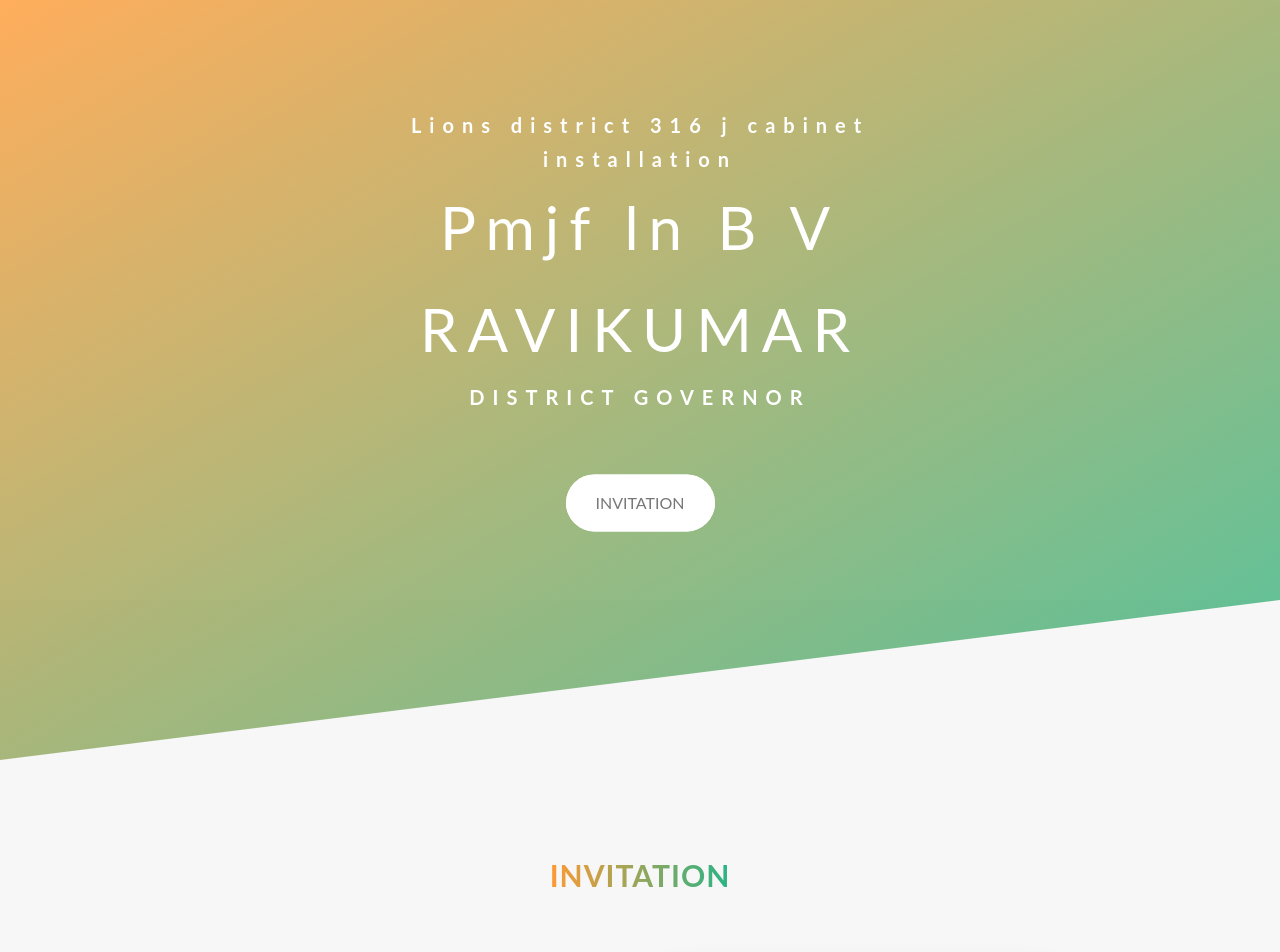
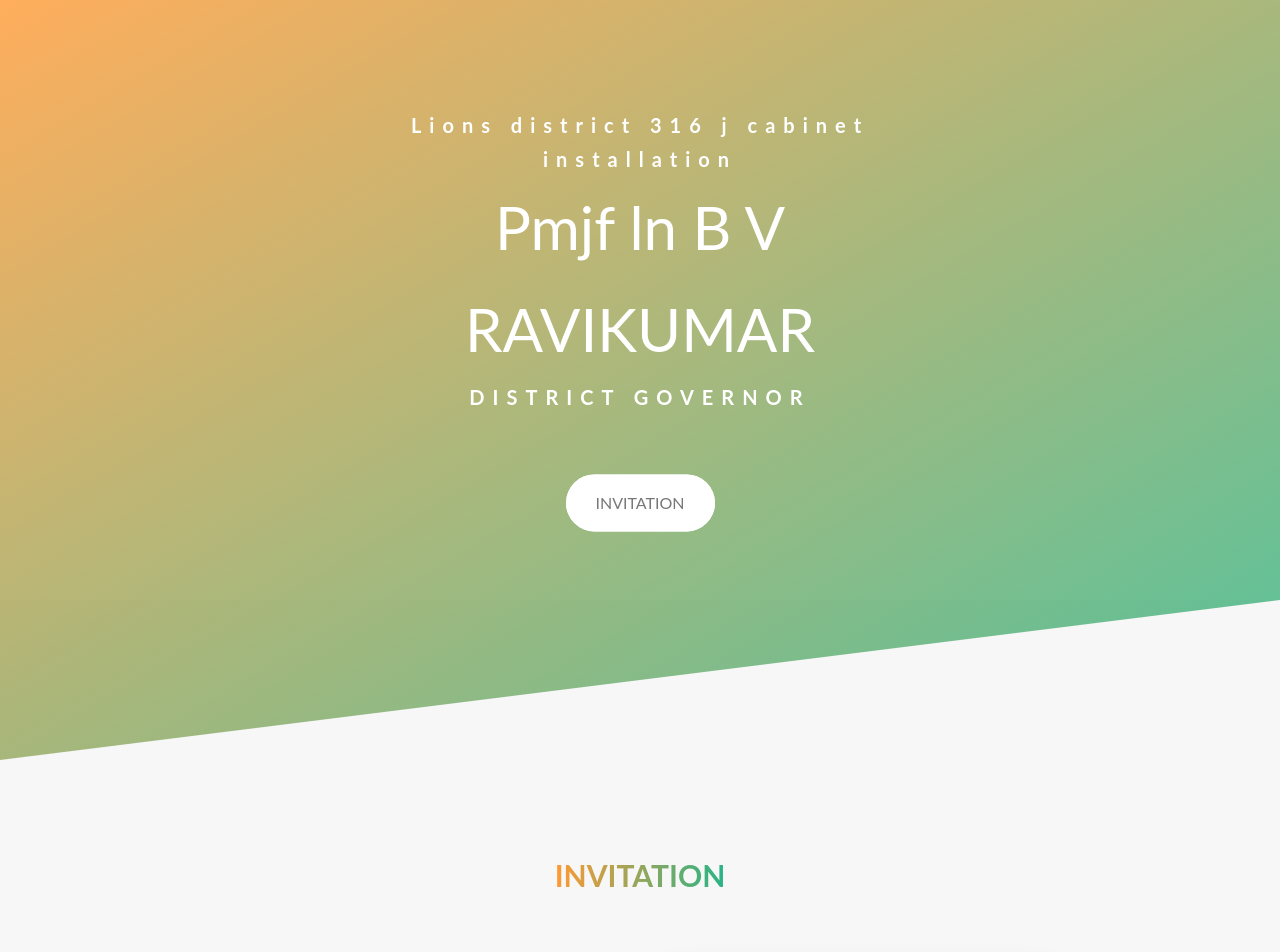
Before and after one commit to krishna13052001/lionsdistrict, a website: page index.html in a window 1280 px wide. Shown: the top 952 px of the page. Drawn offline with Linux system fonts and the light colour scheme.

Commit message:
First commit

```diff
--- a/css/style.css
+++ b/css/style.css
@@ -94,7 +94,6 @@
     display: block;
     font-size: 6rem;
     font-weight: 400;
-    letter-spacing: 1rem;
     animation: moveInLeft 0.8s;
     -webkit-animation: moveInLeft 0.8s; }
     @media (max-width: 300px) {
@@ -123,7 +122,6 @@
   -webkit-background-clip: text;
   background-clip: text;
   color: transparent;
-  letter-spacing: 1px;
   transition: all 0.2s; }
   .heading-secondary:hover {
     transform: skewX(15deg) skewY(-2deg) scale(1.1);
```
